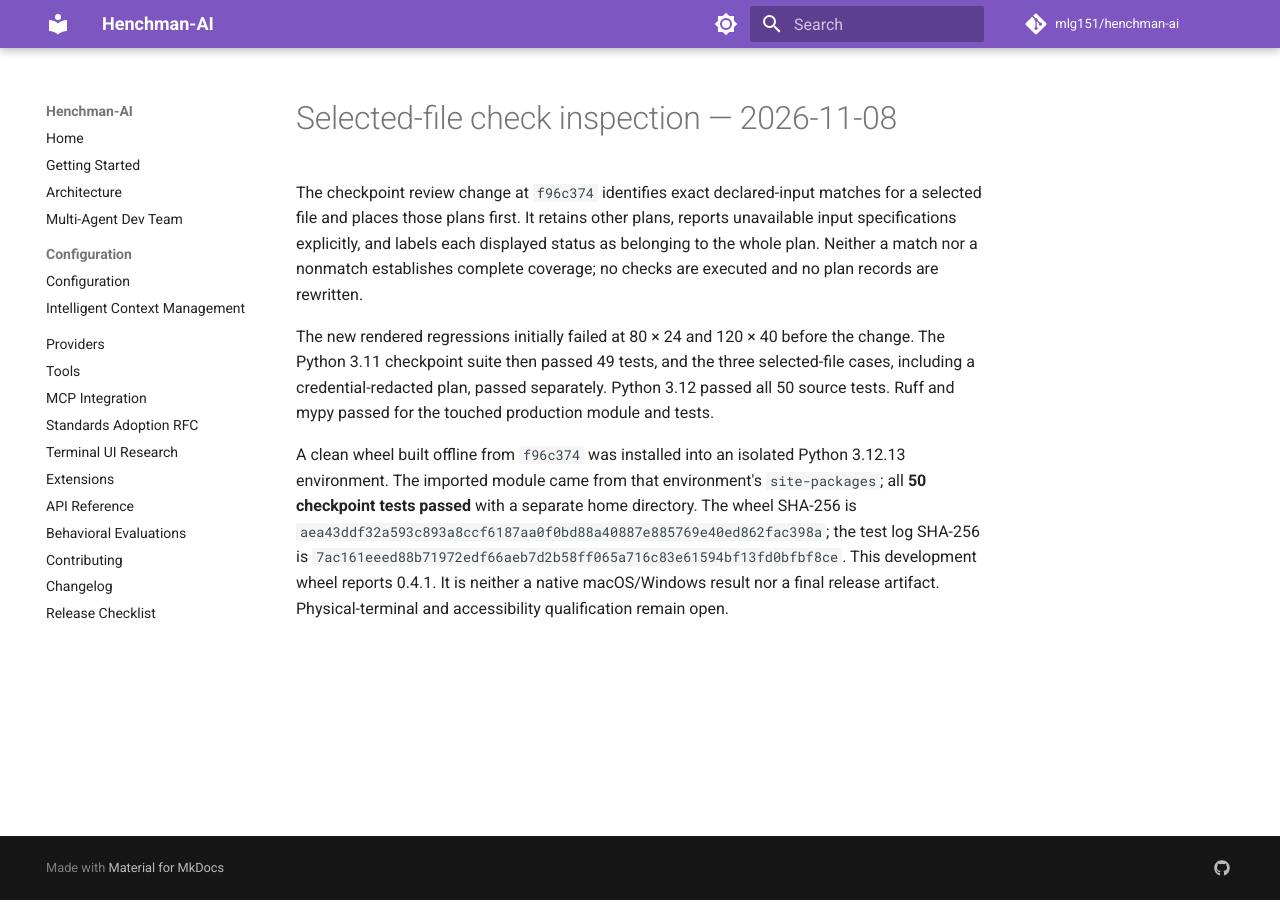
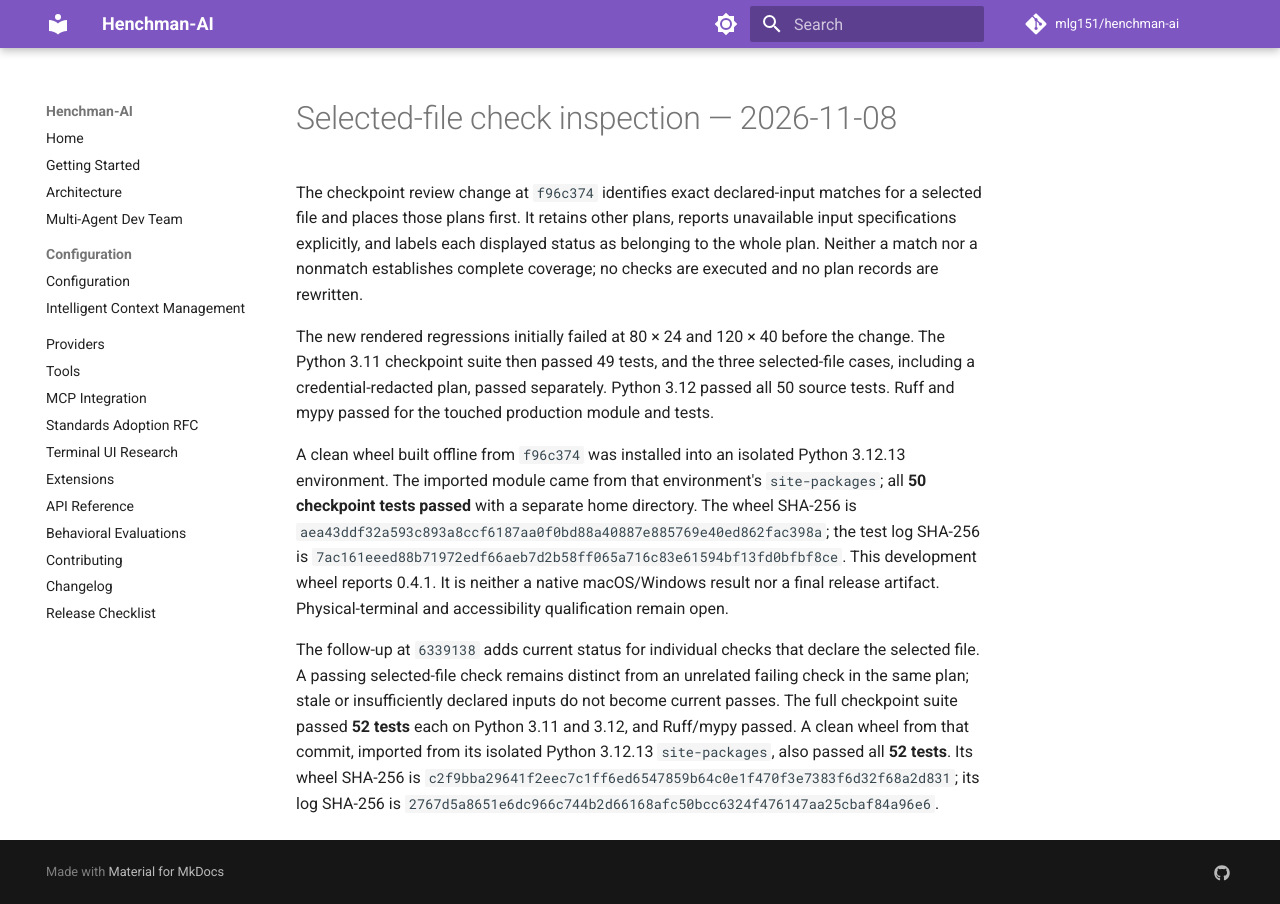
Before and after one commit to mlg151/henchman-ai, an MkDocs documentation site: the page built from docs/evaluations/2026-11-08-selected-file-checks.md, in a window 1280 px wide. Built offline with MkDocs 1.6.1 and Material for MkDocs 9.7.7, drawn with Linux system fonts in a browser that asks for light colours; comment, search, counter and statistics services are not loaded.

Commit message:
Record selected-file check wheel results

```diff
--- a/docs/evaluations/2026-11-08-selected-file-checks.md
+++ b/docs/evaluations/2026-11-08-selected-file-checks.md
@@ -22,3 +22,14 @@ the test log SHA-256 is
 This development wheel reports 0.4.1. It is neither a native macOS/Windows
 result nor a final release artifact. Physical-terminal and accessibility
 qualification remain open.
+
+The follow-up at `6339138` adds current status for individual checks that
+declare the selected file. A passing selected-file check remains distinct from
+an unrelated failing check in the same plan; stale or insufficiently declared
+inputs do not become current passes. The full checkpoint suite passed **52
+tests** each on Python 3.11 and 3.12, and Ruff/mypy passed. A clean wheel from
+that commit, imported from its isolated Python 3.12.13 `site-packages`, also
+passed all **52 tests**. Its wheel SHA-256 is
+`c2f9bba29641f2eec7c1ff6ed6547859b64c0e1f470f3e7383f6d32f68a2d831`;
+its log SHA-256 is
+`2767d5a8651e6dc966c744b2d66168afc50bcc6324f476147aa25cbaf84a96e6`.
```
